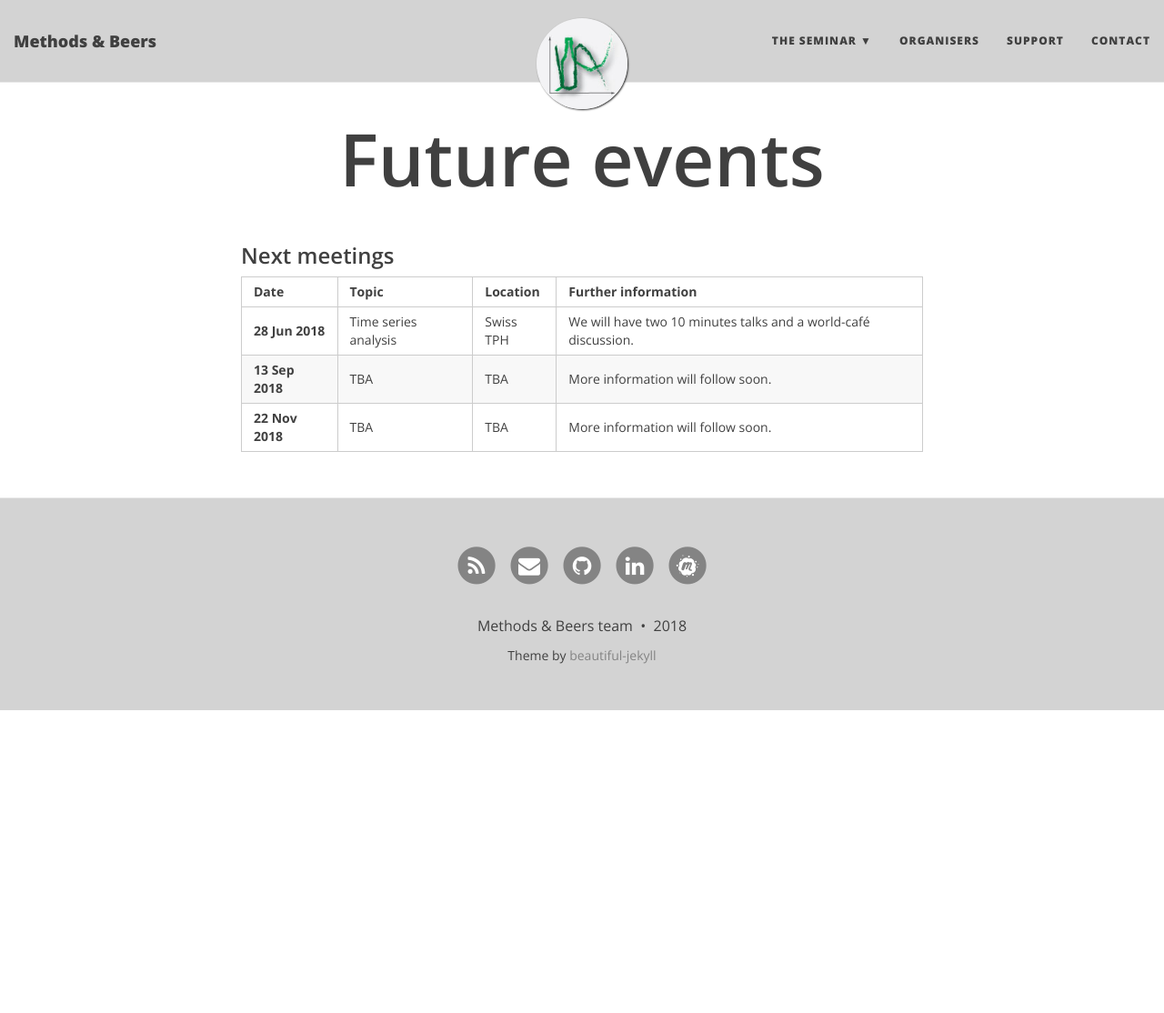
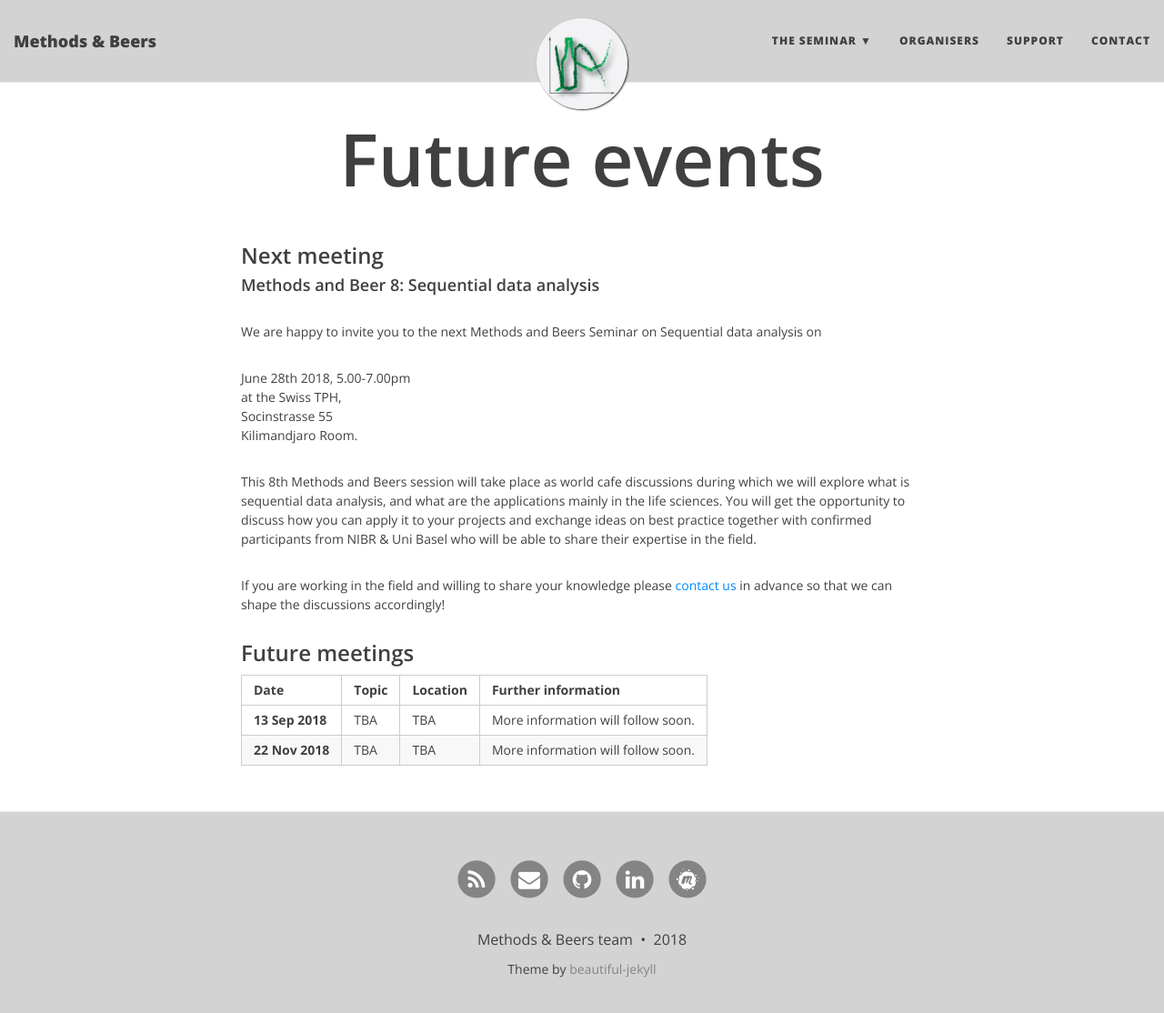
Before and after one commit to BaselComputationalCommunityInResearch/BaselComputationalCommunityInResearch.github.io, a Jekyll site: the page built from seminar/futureevents.md, in a window 1280 px wide and 1126 px high. Shown: the top 1114 px of the window at 91% size. Built offline with Jekyll 4.4.1, drawn with Linux system fonts in a browser that asks for light colours.

Commit message:
Information on next event on 28 June added

```diff
--- a/seminar/futureevents.md
+++ b/seminar/futureevents.md
@@ -3,13 +3,31 @@ layout: page
 title: Future events
 ---
 
+### Next meeting
+
+
+#### Methods and Beer 8: Sequential data analysis ####
+
+We are happy to invite you to the next Methods and Beers Seminar on Sequential data analysis on
+
+June 28th 2018, 5.00-7.00pm
+at the Swiss TPH,
+Socinstrasse 55
+Kilimandjaro Room.
+
+This 8th Methods and Beers session will take place as world cafe discussions during which we will explore what is sequential data analysis, and what are the applications mainly in the life sciences.
+You will get the opportunity to discuss how you can apply it to your projects and exchange ideas on best practice together with confirmed participants from NIBR & Uni Basel who will be able to share their expertise in the field.
+
+If you are working in the field and willing to share your knowledge please [contact us][link contact] in advance so that we can shape the discussions accordingly!
+
+### Future meetings
+
+| Date   | Topic   | Location   | Further information   |
+|---|---|---|---|
+| **13 Sep 2018** | TBA | TBA |  More information will follow soon. |
+| **22 Nov 2018** | TBA | TBA |  More information will follow soon. |
 
 
 
-### Next meetings
 
-| Date   | Topic   | Location   | Further information   |
-|---|---|---|---|
-| **28 Jun 2018** | Time series analysis | Swiss TPH |  We will have two 10 minutes talks and a world-café discussion. |
-| **13 Sep 2018** | TBA | TBA |  More information will follow soon. |
-| **22 Nov 2018** | TBA | TBA |  More information will follow soon. |
+[link contact]:/contact
```
Also changed, not shown: _posts/2018-06-11-June18-event.md (added, +10 -0 lines).
